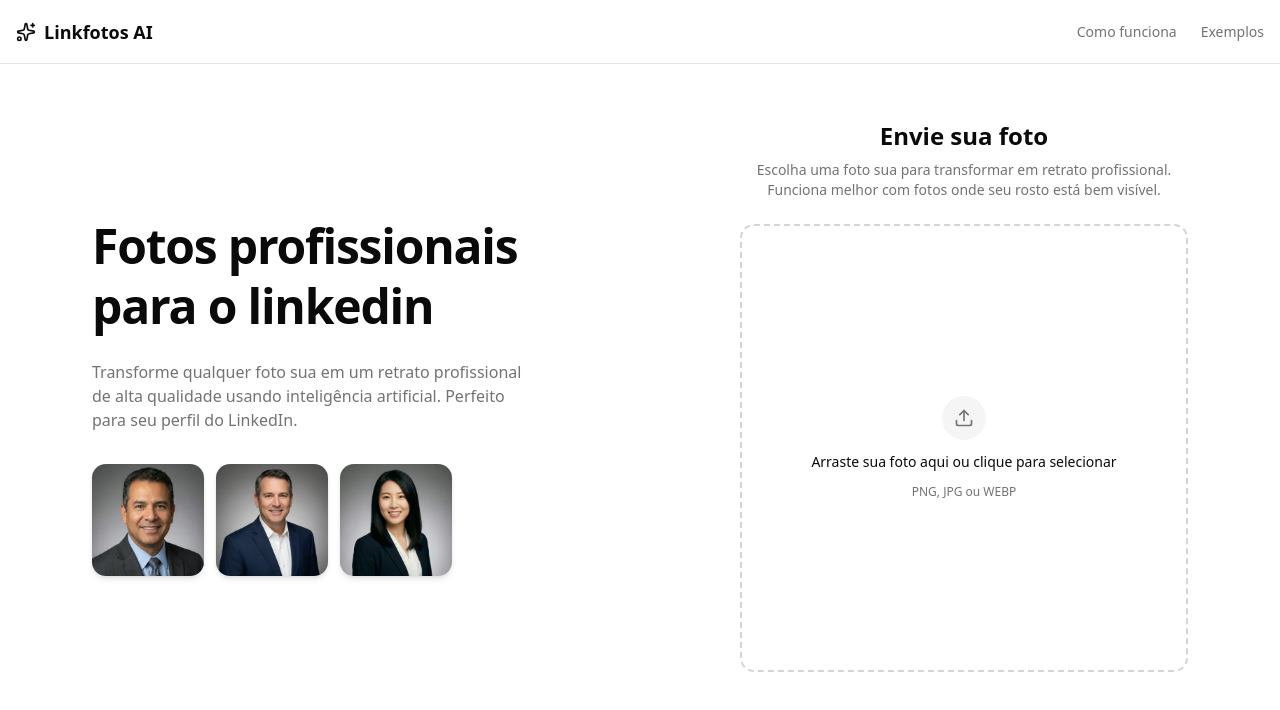
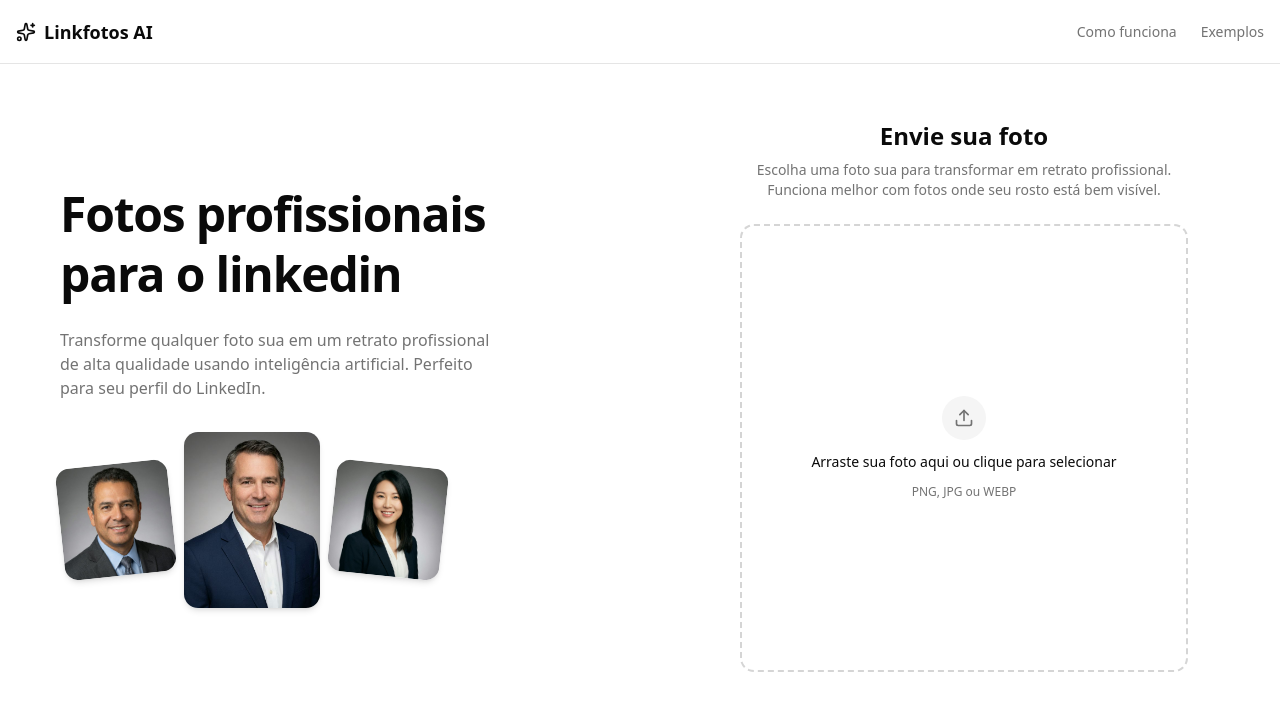
Before and after one commit to giovanicerejobrasil/linkedin-ia, a Next.js app: page / in a window 1280 px wide. Shown: the top 710 px of the page. Built offline with nearby package versions, Linux system fonts and the light colour scheme.

Commit message:
ajuste do tamanho do texto principal e das imagens

```diff
--- a/src/app/_components/hero.tsx
+++ b/src/app/_components/hero.tsx
@@ -3,10 +3,8 @@ import Image from "next/image";
 export function Hero() {
   return (
     <div className="flex flex-col gap-6">
-      <h1 className="text-4xl md:text-5xl font-bold leading-tight tracking-tight">
-        Fotos profissionais
-        <br />
-        para o linkedin
+      <h1 className="text-5xl md:text-5xl font-bold leading-tight tracking-tight max-w-lg">
+        Fotos profissionais para o linkedin
       </h1>
 
       <p className="text-muted-foreground text-base max-w-md">
@@ -15,8 +13,8 @@ export function Hero() {
         LinkedIn.
       </p>
 
-      <div className="flex items-center gap-3 mt-2">
-        <div className="relative size-28 rounded-xl overflow-hidden shadow-md">
+      <div className="flex items-center justify-center lg:justify-start gap-3 mt-2">
+        <div className="relative w-28 h-28 rounded-xl overflow-hidden shadow-md -rotate-6">
           <Image
             src="/images/headshot-1.png"
             alt="Exemplo de foto profissional 1"
@@ -24,7 +22,7 @@ export function Hero() {
             className="object-cover"
           />
         </div>
-        <div className="relative size-28 rounded-xl overflow-hidden shadow-md">
+        <div className="relative w-34 h-44 rounded-xl overflow-hidden shadow-md">
           <Image
             src="/images/headshot-2.png"
             alt="Exemplo de foto profissional 2"
@@ -32,7 +30,7 @@ export function Hero() {
             className="object-cover"
           />
         </div>
-        <div className="relative size-28 rounded-xl overflow-hidden shadow-md">
+        <div className="relative w-28 h-28 rounded-xl overflow-hidden shadow-md rotate-6">
           <Image
             src="/images/headshot-3.png"
             alt="Exemplo de foto profissional 3"
```
